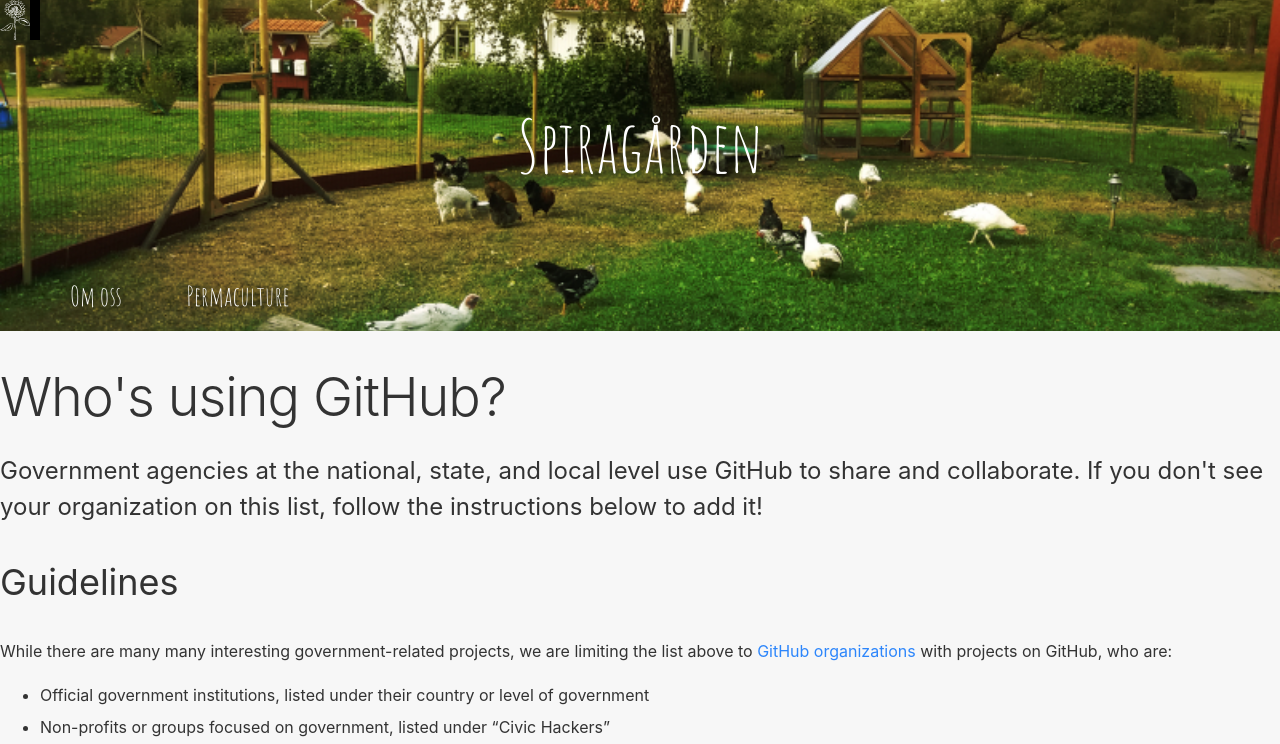
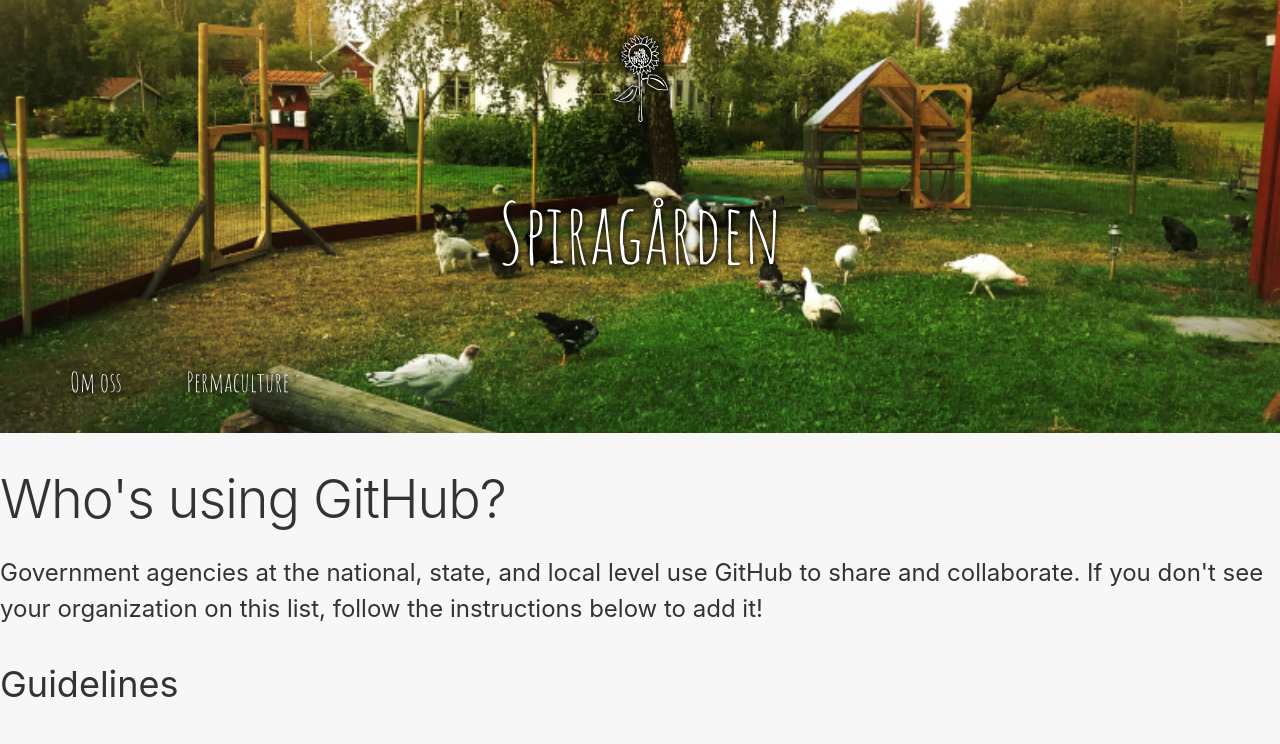
Before and after one commit to jeremistadler/spiragarden-web, a Jekyll site: the page built from community.md, in a window 1280 px wide. Shown: the top 744 px of the page. Built offline with Jekyll 4.4.1, drawn with Linux system fonts in a browser that asks for light colours.

Commit message:
add box shadows and stuff

```diff
--- a/assets/css/style.css
+++ b/assets/css/style.css
@@ -100,26 +100,25 @@ li {
 .header {
 	background: url(../img/bg.jpg) no-repeat center center;
   background-size: cover;
-}
-
-.header .upper {
-
+	overflow: hidden;
 }
 
 .header .title {
 	font-family: 'Amatic SC', cursive;
-	font-size: 72px;
+	font-size: 83px;
 
 	line-height: 200px;
 	text-align: center;
 
 	color: #fff;
+	text-shadow: 0 0 10px black, 0 0 5px black;
 }
 
 .header .logo {
-	width: 30px;
-	height: 40px;
-	box-shadow: 10px 0 0 black;
+  width: 75px;
+  margin: auto;
+  display: block;
+  margin-top: 25px;
 }
 
 .navbar {
@@ -134,10 +133,10 @@ li {
 
 .navbar .item .text {
 	color: #fff;
-	text-shadow: 0px 1px 6px black;
 	font-weight: 300;
 	font-size: 27px;
 	font-family: 'Amatic SC',cursive;
+	text-shadow: 0 0 10px black, 0 0 5px black;
 }
 
 .content {
```
Also changed, not shown: assets/img/flower.svg.
